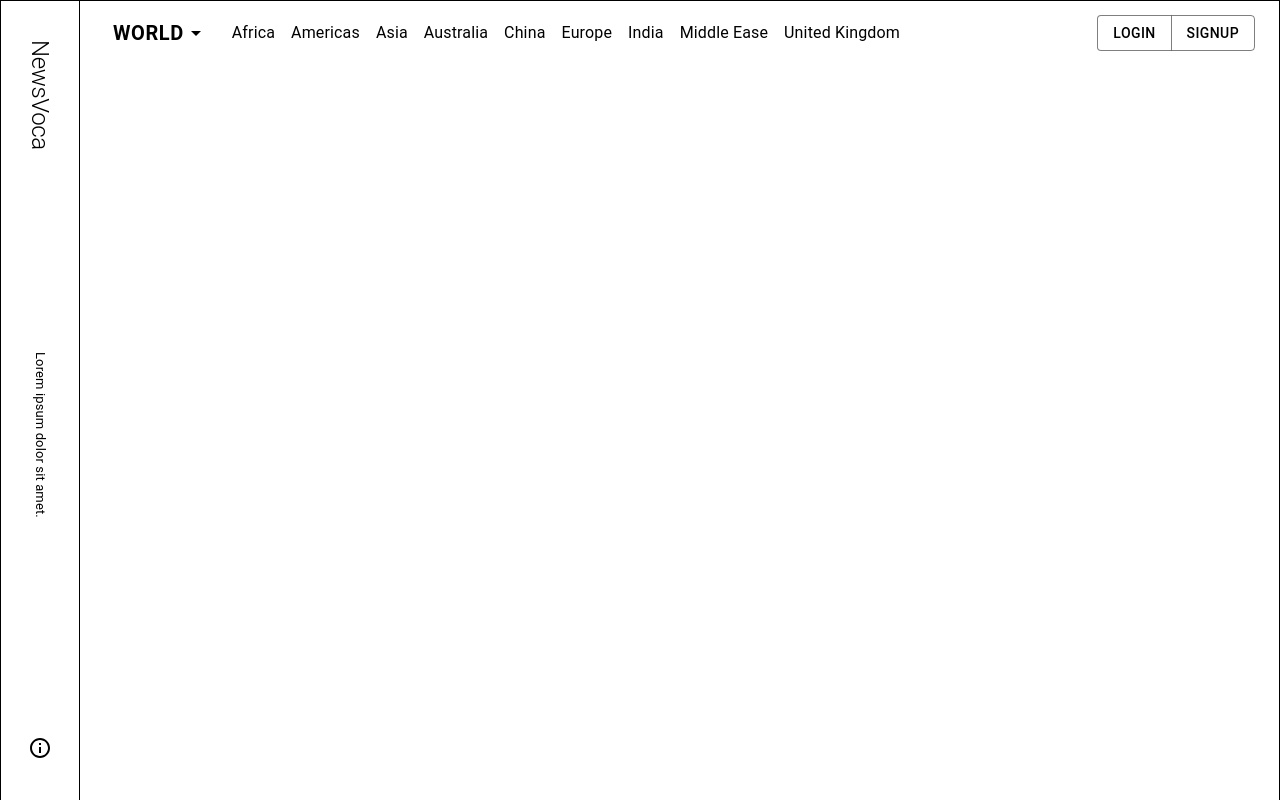
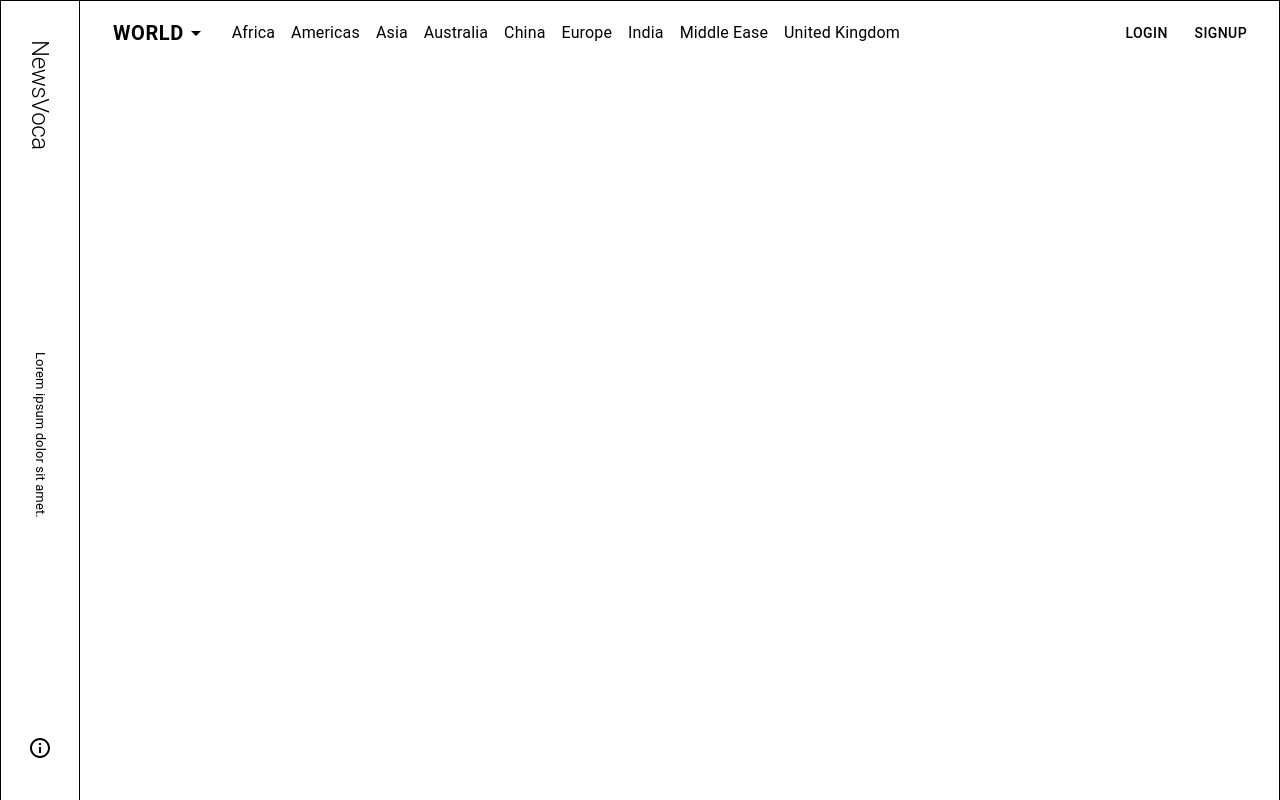
Before and after one commit to nsunf/newsvoca-react, a React (Create React App) app: page / in a window 1280 px wide. Shown: the top 800 px of the page. Built offline with nearby package versions, Linux system fonts and the light colour scheme.

Commit message:
header 임시 완료

```diff
--- a/src/components/Header.tsx
+++ b/src/components/Header.tsx
@@ -1,20 +1,17 @@
-import { AppBar, Button, ButtonGroup, Grid, Toolbar } from "@mui/material";
+import { AppBar, Toolbar } from "@mui/material";
 import styled from "styled-components";
 import CategoryContainer from "../container/CategoryContainer";
+import HeaderProfileContainer from "../container/HeaderProfileContainer";
 
 const HeaderBox = styled(AppBar)`
 `;
 
 export default function Header() {
   return (
-    // <AppBar position="sticky" sx={{ bgcolor: "white", boxShadow: "none" }}>
     <AppBar position="sticky" color="secondary" sx={{ boxShadow: "none" }}>
       <Toolbar>
         <CategoryContainer />
-        <ButtonGroup>
-          <Button>Login</Button>
-          <Button>Signup</Button>
-        </ButtonGroup>
+        <HeaderProfileContainer />
       </Toolbar>
     </AppBar>
   );
--- a/src/components/SidePannel.tsx
+++ b/src/components/SidePannel.tsx
@@ -1,6 +1,7 @@
-import { Box, Stack, Typography } from "@mui/material";
+import { Box, Stack, Typography, Link } from "@mui/material";
 import styled from "styled-components";
 import InfoOutlinedIcon from '@mui/icons-material/InfoOutlined';
+import { Link as RouterLink } from "react-router-dom";
 
 const SidePannelBox = styled(Box)`
   border-right: 1px solid black;
@@ -40,7 +41,15 @@ export default function SidePannel() {
   return (
     <SidePannelBox sx={{ width: { xs: "40px", sm: "80px" }}}>
       <SidePannelInner justifyContent="space-between" alignItems="center">
-        <Logo color="primary" variant="h1" sx={{ lineHeight: { xs: "40px", sm: "80px" }, fontSize: "24px" }}>NewsVoca</Logo>
+        <Link component={RouterLink} to="/" underline="none">
+          <Logo
+            color="primary"
+            variant="h1"
+            sx={{ lineHeight: { xs: "40px", sm: "80px" }, fontSize: "24px" }}
+          >
+            NewsVoca
+          </Logo>
+        </Link>
         <SubTitle paragraph sx={{ lineHeight: { xs: "40px", sm: "80px" }, fontSize: "13px"}}>Lorem ipsum dolor sit amet.</SubTitle>
         <InfoIcon />
       </SidePannelInner>
--- /dev/null
+++ b/src/container/HeaderProfileContainer.tsx
@@ -0,0 +1,7 @@
+import HeaderProfilePresenter from "../presenter/HeaderProfilePresenter";
+
+export default function HeaderProfileContainer() {
+  return (
+    <HeaderProfilePresenter />
+  );
+}
--- a/src/presenter/CategoryPresenter.tsx
+++ b/src/presenter/CategoryPresenter.tsx
@@ -13,8 +13,8 @@ function MajorCategories({ majorCatList, selectedCat }: { majorCatList: Category
   return (
     <Box
       sx={{
-        marginRight: { xs: "8px", md: "16px" },
-        display: { xs: "none", md: "block" }
+        marginRight: "16px",
+        display: { xs: "none", lg: "block" }
       }}
     >
       <Button
@@ -54,8 +54,7 @@ function MinorCategories({ minorCatList }: { minorCatList: CategoryMinor[] }) {
   return (
     <Stack
       direction="row"
-      gap="16px"
-      sx={{ display: { xs: "none", md: "flex" } }}
+      sx={{ display: { xs: "none", lg: "flex" }, gap: "16px" }}
       flexWrap="wrap"
     >
       {minorCatList.map(cat =>
@@ -77,9 +76,9 @@ function MobileCategories({ majorCatList, minorCatList, selectedCat }: { majorCa
 
   return (
     <>
-    <Box sx={{ display: { xs: "block", md: "none" } }}>
+    <Box sx={{ display: { xs: "block", lg: "none" } }}>
       <Button
-        sx={{ fontWeight: "bold" }}
+        sx={{ fontSize: "20px", fontWeight: "bold" }}
         onClick={handleClick}
       >
         {selectedCat?.name}
--- /dev/null
+++ b/src/presenter/HeaderProfilePresenter.tsx
@@ -0,0 +1,19 @@
+import { Avatar, Box, Button, IconButton, Stack } from "@mui/material";
+import { Link } from "react-router-dom";
+
+export default function HeaderProfilePresenter() {
+  return (
+    <>
+    <Stack direction="row" gap="8px">
+      <Button component={Link} to="/login">Login</Button>
+      <Button component={Link} to="/signup">Signup</Button>
+    </Stack>
+    {/* <Box>
+      <IconButton component={Link} to="/profile">
+        <Avatar alt="" src="" />
+      </IconButton>
+      <Button color="warning">logout</Button>
+    </Box> */}
+    </>
+  );
+}
```
